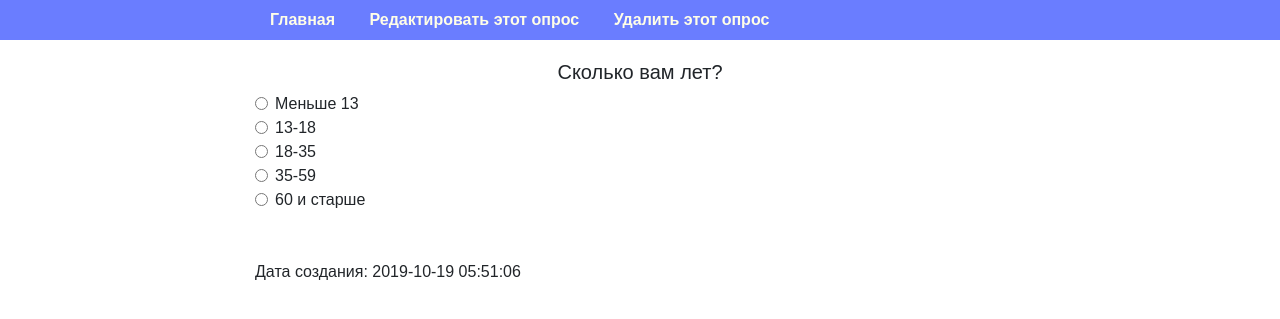
After one commit to MuctepK/exam_7, a Django app: page /poll/1 in a window 1280 px wide. The commit adds this page. Shown: the top 319 px of the page. Run offline with Django 3.2, Linux system fonts and the light colour scheme; data comes from the database, SQL or seed files in the repository; some libraries are stand-ins or nearby versions.

Commit message:
Добавил страницу детального просмотра опроса и ответы к нему.

```diff
--- a/source/main/urls.py
+++ b/source/main/urls.py
@@ -1,8 +1,9 @@
 from django.contrib import admin
 from django.urls import path
-from webapp.views import PollListView
+from webapp.views import PollListView, PollDetailView
 
 urlpatterns = [
     path('admin/', admin.site.urls),
-    path('', PollListView.as_view(), name='index')
+    path('', PollListView.as_view(), name='index'),
+    path('poll/<int:pk>', PollDetailView.as_view(), name='view_poll')
 ]
--- /dev/null
+++ b/source/webapp/templates/choice/choice_list.html
@@ -0,0 +1,6 @@
+{% for choice in choices %}
+<div class="form-check">
+  <input type="radio" class="form-check-input" id="materialChecked2" name="materialExample2" value="{{ choice.pk }}">
+  <label class="form-check-label" for="materialChecked2">{{ choice.answer }}</label>
+</div>
+{% endfor %}
--- /dev/null
+++ b/source/webapp/templates/poll/poll.html
@@ -0,0 +1,14 @@
+{% extends 'base.html' %}
+{% block menu %}
+    <li><a href="">Редактировать этот опрос</a></li>
+    <li><a href="">Удалить этот опрос</a></li>
+{% endblock %}
+{% block content %}
+    <div class="row">
+                <div class="left col-12 d-flex justify-content-center">
+                    <h5>{{ poll.question }}</h5>
+                </div>
+            </div>
+    {% include 'choice/choice_list.html' %}
+        <p class="mt-5">Дата создания: {{ poll.created_at|date:'Y-m-d H:i:s' }}</p>
+{% endblock %}
--- a/source/webapp/templates/poll/poll_list.html
+++ b/source/webapp/templates/poll/poll_list.html
@@ -1,7 +1,7 @@
 <div class="object">
             <div class="row">
                 <div class="left col-10 d-flex justify-content-center">
-                    <h5><a href="">{{ poll.question }}</a></h5>
+                    <h5><a href="{% url 'view_poll' poll.pk %}">{{ poll.question }}</a></h5>
                 </div>
                 <div class="right col-2 d-flex justify-content-end">
                     <p><a href=""><i class="far fa-edit"></i></a></p>
--- a/source/webapp/views/__init__.py
+++ b/source/webapp/views/__init__.py
@@ -1 +1 @@
-from .poll_views import PollListView
+from .poll_views import PollListView, PollDetailView
--- a/source/webapp/views/poll_views.py
+++ b/source/webapp/views/poll_views.py
@@ -1,4 +1,4 @@
-from django.views.generic import ListView
+from django.views.generic import ListView, DetailView
 
 from webapp.models import Poll
 
@@ -8,3 +8,16 @@ class PollListView(ListView):
     model = Poll
     context_object_name = 'polls'
     ordering = ['-created_at']
+
+
+class PollDetailView(DetailView):
+    template_name = 'poll/poll.html'
+    model = Poll
+    context_object_name = 'poll'
+
+    def get_context_data(self, **kwargs):
+        context = super().get_context_data(**kwargs)
+        poll = self.object
+        choices = poll.choices.all()
+        context['choices'] = choices
+        return context
```
